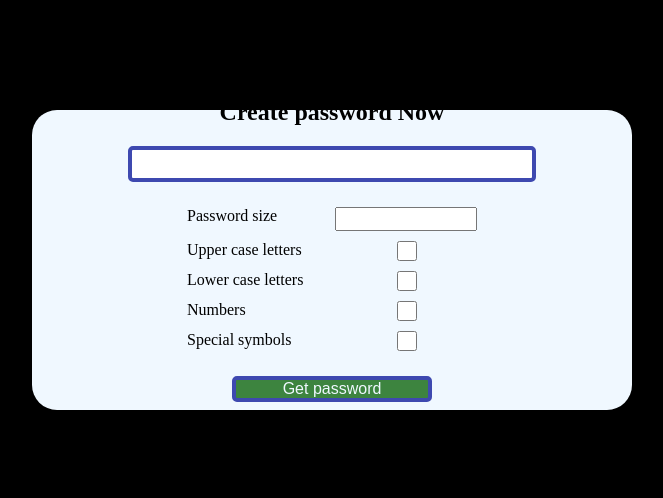
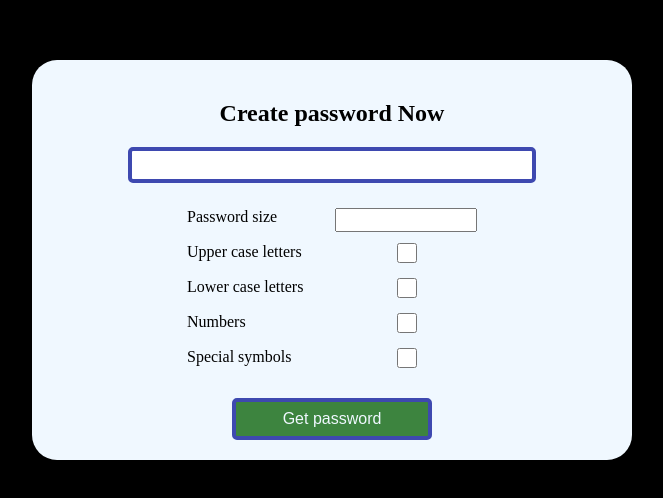
Before and after one commit to Sidi1901/password_generator, a plain HTML site: page index.html in a window 1280 px wide. Shown: the part 140-638 px from the top of the page, without its empty margins (308-971 px from the left). Drawn offline with Linux system fonts and the light colour scheme.

Commit message:
Update style.css

```diff
--- a/style.css
+++ b/style.css
@@ -5,6 +5,7 @@
 
 .container{
     display: flex;
+    flex-direction: column;
     background-color: black;
     height: 100vh;
     justify-content: center;
@@ -15,7 +16,7 @@
 
 .modal-box{
     background-color: aliceblue;
-    height: 300px;
+    height: 400px;
     width: 600px;
     border-radius: 25px;
     display: flex;
@@ -72,3 +73,7 @@ label,input{
 #len{
     text-align: center;
 }
+
+h2{
+    margin-top: 40px;
+}
```
